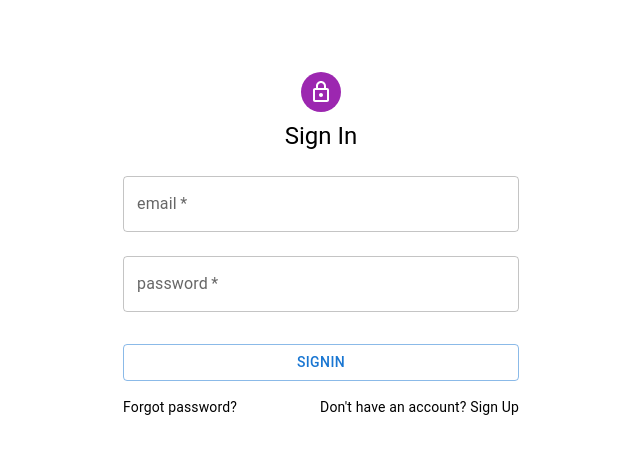
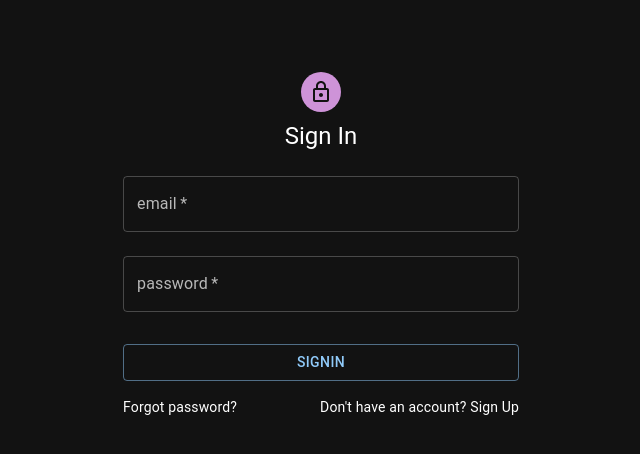
Before and after one commit to moriyoshi-kasuga/ryama-v2, a Next.js app: page /signin in a window 1280 px wide. Shown: the top 454 px of the page, without its empty margins (319-959 px from the left). Built offline with nearby package versions, Linux system fonts and the light colour scheme.

Commit message:
Change theme to dark

```diff
--- a/package.json
+++ b/package.json
@@ -13,6 +13,7 @@
   },
   "dependencies": {
     "@auth/prisma-adapter": "^1.0.3",
+    "@emotion/cache": "^11.11.0",
     "@emotion/react": "^11.11.1",
     "@emotion/styled": "^11.11.0",
     "@mui/icons-material": "^5.14.12",
--- a/src/app/layout.tsx
+++ b/src/app/layout.tsx
@@ -2,6 +2,7 @@
 import type { Metadata } from 'next';
 import SessionProvider from '@/provider/SessionProvider';
 import { Inter } from 'next/font/google';
+import ThemeRegistry from '@/components/ThemeRegistry/ThemeRegistry';
 
 const inter = Inter({ subsets: ['latin'] });
 
@@ -16,10 +17,12 @@
   children: React.ReactNode;
 }) {
   return (
-    <SessionProvider>
-      <html lang="en">
-        <body className={inter.className}>{children}</body>
-      </html>
-    </SessionProvider>
+    <html lang="en">
+      <body className={inter.className}>
+        <SessionProvider>
+          <ThemeRegistry>{children}</ThemeRegistry>
+        </SessionProvider>
+      </body>
+    </html>
   );
 }
--- a/src/app/page.tsx
+++ b/src/app/page.tsx
@@ -5,57 +5,12 @@
 
 export default function Home() {
   const { data: session } = useSession();
-  const [documents, setDocuments] = useState('');
-  const [explorerId, setExplorerId] = useState('');
-
-  useEffect(() => {
-    const fetchDocuments = async () => {
-      const response = await fetch('/api/document');
-      const json = await response.json();
-      if (!response.ok) {
-        return;
-      }
-      setDocuments(json);
-    };
-    fetchDocuments();
-  }, []);
-  const loadDocuments = async () => {
-    const response = await fetch('/api/document', {
-      method: 'POST',
-      headers: {
-        'Content-Type': 'application/json',
-      },
-      body: JSON.stringify({
-        parentId: explorerId,
-        name: 'test',
-      }),
-    });
-    const json = await response.json();
-    if (!response.ok) {
-      console.log(json);
-      return;
-    }
-    setDocuments(json);
-  };
-  const getExplorerId = async () => {
-    const response = await fetch('/api/explorer');
-    if (!response.ok) {
-      return;
-    }
-    const json = await response.json();
-    setExplorerId(json.id);
-  };
   if (session) {
     return (
       <>
         Signed in as {session.user!.name} <br />
         Signed in as {session.user!.email} <br />
         <button onClick={() => signOut()}>Sign out</button>
-        <div>{JSON.stringify(documents)}</div>
-        <br />
-        <button onClick={() => getExplorerId()}>Id: {explorerId}</button>
-        <br />
-        <button onClick={() => loadDocuments()}> Add document</button>
       </>
     );
   }
--- /dev/null
+++ b/src/components/ThemeRegistry/EmotionCache.tsx
@@ -0,0 +1,99 @@
+'use client';
+import * as React from 'react';
+import createCache from '@emotion/cache';
+import { useServerInsertedHTML } from 'next/navigation';
+import { CacheProvider as DefaultCacheProvider } from '@emotion/react';
+import type {
+  EmotionCache,
+  Options as OptionsOfCreateCache,
+} from '@emotion/cache';
+
+export type NextAppDirEmotionCacheProviderProps = {
+  /** This is the options passed to createCache() from 'import createCache from "@emotion/cache"' */
+  options: Omit<OptionsOfCreateCache, 'insertionPoint'>;
+  /** By default <CacheProvider /> from 'import { CacheProvider } from "@emotion/react"' */
+  CacheProvider?: (props: {
+    value: EmotionCache;
+    children: React.ReactNode;
+  }) => React.JSX.Element | null;
+  children: React.ReactNode;
+};
+
+// Adapted from https://github.com/garronej/tss-react/blob/main/src/next/appDir.tsx
+export default function NextAppDirEmotionCacheProvider(
+  props: NextAppDirEmotionCacheProviderProps,
+) {
+  const { options, CacheProvider = DefaultCacheProvider, children } = props;
+
+  const [registry] = React.useState(() => {
+    const cache = createCache(options);
+    cache.compat = true;
+    const prevInsert = cache.insert;
+    let inserted: { name: string; isGlobal: boolean }[] = [];
+    cache.insert = (...args) => {
+      const [selector, serialized] = args;
+      if (cache.inserted[serialized.name] === undefined) {
+        inserted.push({
+          name: serialized.name,
+          isGlobal: !selector,
+        });
+      }
+      return prevInsert(...args);
+    };
+    const flush = () => {
+      const prevInserted = inserted;
+      inserted = [];
+      return prevInserted;
+    };
+    return { cache, flush };
+  });
+
+  useServerInsertedHTML(() => {
+    const inserted = registry.flush();
+    if (inserted.length === 0) {
+      return null;
+    }
+    let styles = '';
+    let dataEmotionAttribute = registry.cache.key;
+
+    const globals: {
+      name: string;
+      style: string;
+    }[] = [];
+
+    inserted.forEach(({ name, isGlobal }) => {
+      const style = registry.cache.inserted[name];
+
+      if (typeof style !== 'boolean') {
+        if (isGlobal) {
+          globals.push({ name, style });
+        } else {
+          styles += style;
+          dataEmotionAttribute += ` ${name}`;
+        }
+      }
+    });
+
+    return (
+      <React.Fragment>
+        {globals.map(({ name, style }) => (
+          <style
+            key={name}
+            data-emotion={`${registry.cache.key}-global ${name}`}
+            // eslint-disable-next-line react/no-danger
+            dangerouslySetInnerHTML={{ __html: style }}
+          />
+        ))}
+        {styles && (
+          <style
+            data-emotion={dataEmotionAttribute}
+            // eslint-disable-next-line react/no-danger
+            dangerouslySetInnerHTML={{ __html: styles }}
+          />
+        )}
+      </React.Fragment>
+    );
+  });
+
+  return <CacheProvider value={registry.cache}>{children}</CacheProvider>;
+}
--- /dev/null
+++ b/src/components/ThemeRegistry/ThemeRegistry.tsx
@@ -0,0 +1,22 @@
+'use client';
+import * as React from 'react';
+import { ThemeProvider } from '@mui/material/styles';
+import CssBaseline from '@mui/material/CssBaseline';
+import NextAppDirEmotionCacheProvider from './EmotionCache';
+import theme from './theme';
+
+export default function ThemeRegistry({
+  children,
+}: {
+  children: React.ReactNode;
+}) {
+  return (
+    <NextAppDirEmotionCacheProvider options={{ key: 'mui' }}>
+      <ThemeProvider theme={theme}>
+        {/* CssBaseline kickstart an elegant, consistent, and simple baseline to build upon. */}
+        <CssBaseline />
+        {children}
+      </ThemeProvider>
+    </NextAppDirEmotionCacheProvider>
+  );
+}
--- /dev/null
+++ b/src/components/ThemeRegistry/theme.ts
@@ -0,0 +1,9 @@
+import { createTheme } from '@mui/material/styles';
+
+const theme = createTheme({
+  palette: {
+    mode: 'dark',
+  },
+});
+
+export default theme;
```
Also changed, not shown: 1 other file (tests, documents, lock files or other folders).
